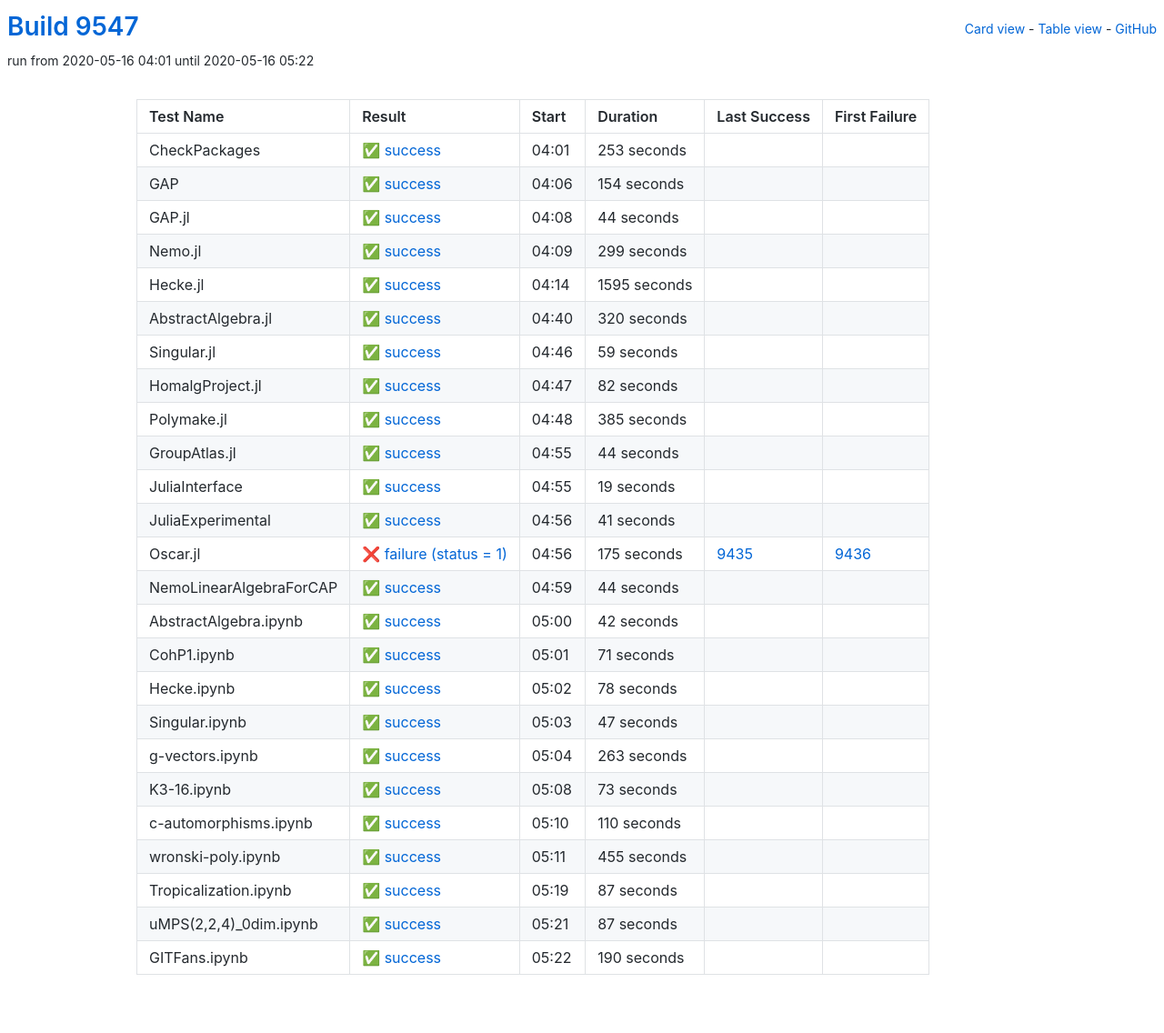
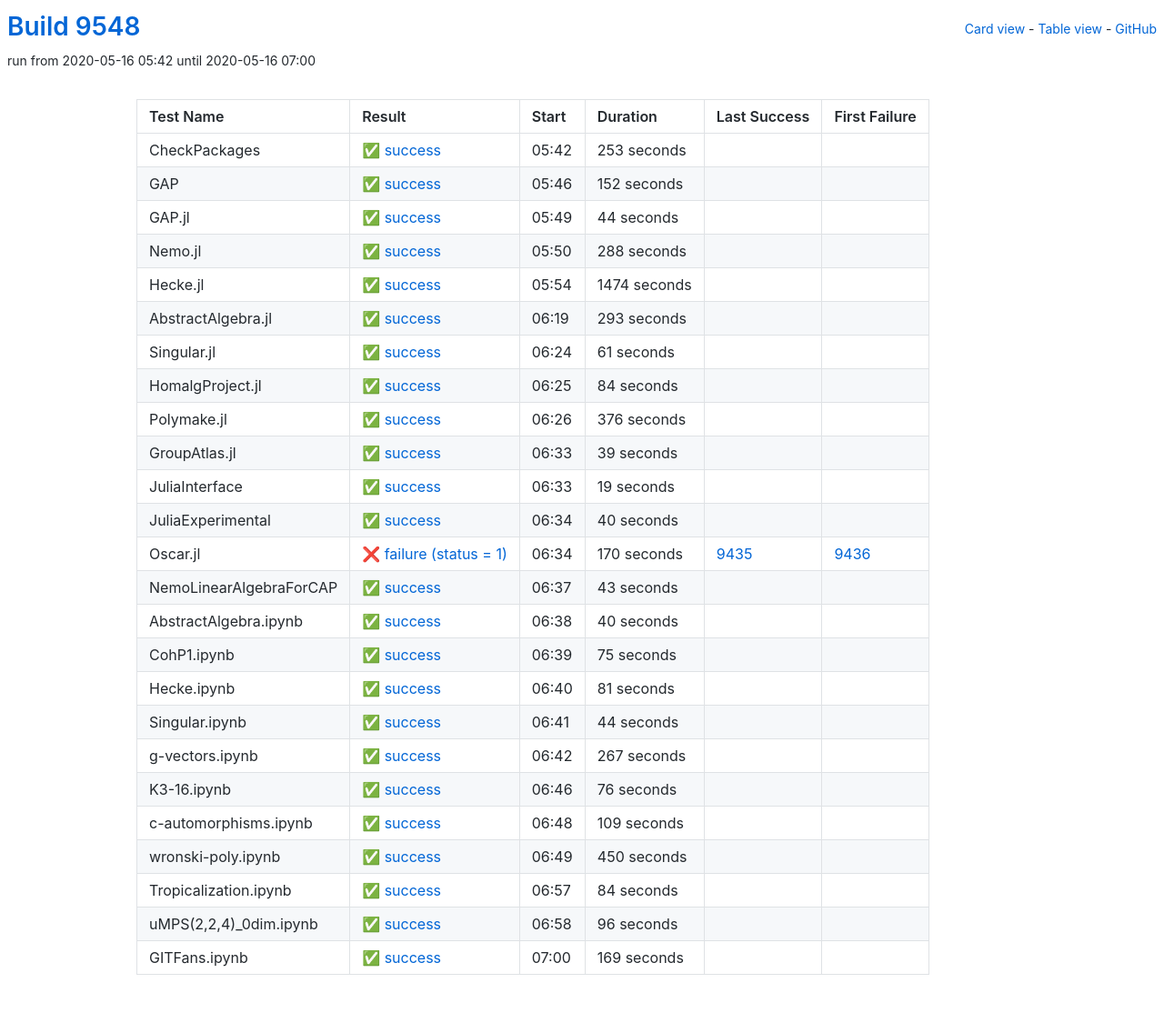
Before and after one commit to oscar-system/oscar-ci-status, a Jekyll site: the page built from table.html, in a window 1280 px wide. Shown: the whole page at 91% size. Built offline with Jekyll 4.4.1, drawn with Linux system fonts in a browser that asks for light colours.

Commit message:
Build 9548

```diff
--- a/_data/ci.yml
+++ b/_data/ci.yml
@@ -1,5 +1,5 @@
-build: 9547
-build_url: https://oscarci.mathematik.uni-kl.de/job/oscar/9547/
+build: 9548
+build_url: https://oscarci.mathematik.uni-kl.de/job/oscar/9548/
 job: oscar
 tests:
 - duration: 253
@@ -9,21 +9,21 @@
   id: checkpackages
   last_success: false
   last_success_url: null
-  log: https://oscarci.mathematik.uni-kl.de/job/oscar/9547/artifact/logs/build-9547/CheckPackages.log
+  log: https://oscarci.mathematik.uni-kl.de/job/oscar/9548/artifact/logs/build-9548/CheckPackages.log
   name: CheckPackages
-  start: 2020-05-16 04:01
+  start: 2020-05-16 05:42
   status: success
   success: true
-- duration: 154
+- duration: 152
   exitcode: 0
   first_failure: false
   first_failure_url: null
   id: gap
   last_success: false
   last_success_url: null
-  log: https://oscarci.mathematik.uni-kl.de/job/oscar/9547/artifact/logs/build-9547/GAP.log
+  log: https://oscarci.mathematik.uni-kl.de/job/oscar/9548/artifact/logs/build-9548/GAP.log
   name: GAP
-  start: 2020-05-16 04:06
+  start: 2020-05-16 05:46
   status: success
   success: true
 - duration: 44
@@ -33,93 +33,93 @@
   id: gap-jl
   last_success: false
   last_success_url: null
-  log: https://oscarci.mathematik.uni-kl.de/job/oscar/9547/artifact/logs/build-9547/GAP.jl.log
+  log: https://oscarci.mathematik.uni-kl.de/job/oscar/9548/artifact/logs/build-9548/GAP.jl.log
   name: GAP.jl
-  start: 2020-05-16 04:08
+  start: 2020-05-16 05:49
   status: success
   success: true
-- duration: 299
+- duration: 288
   exitcode: 0
   first_failure: false
   first_failure_url: null
   id: nemo-jl
   last_success: false
   last_success_url: null
-  log: https://oscarci.mathematik.uni-kl.de/job/oscar/9547/artifact/logs/build-9547/Nemo.jl.log
+  log: https://oscarci.mathematik.uni-kl.de/job/oscar/9548/artifact/logs/build-9548/Nemo.jl.log
   name: Nemo.jl
-  start: 2020-05-16 04:09
+  start: 2020-05-16 05:50
   status: success
   success: true
-- duration: 1595
+- duration: 1474
   exitcode: 0
   first_failure: false
   first_failure_url: null
   id: hecke-jl
   last_success: false
   last_success_url: null
-  log: https://oscarci.mathematik.uni-kl.de/job/oscar/9547/artifact/logs/build-9547/Hecke.jl.log
+  log: https://oscarci.mathematik.uni-kl.de/job/oscar/9548/artifact/logs/build-9548/Hecke.jl.log
   name: Hecke.jl
-  start: 2020-05-16 04:14
+  start: 2020-05-16 05:54
   status: success
   success: true
-- duration: 320
+- duration: 293
   exitcode: 0
   first_failure: false
   first_failure_url: null
   id: abstractalgebra-jl
   last_success: false
   last_success_url: null
-  log: https://oscarci.mathematik.uni-kl.de/job/oscar/9547/artifact/logs/build-9547/AbstractAlgebra.jl.log
+  log: https://oscarci.mathematik.uni-kl.de/job/oscar/9548/artifact/logs/build-9548/AbstractAlgebra.jl.log
   name: AbstractAlgebra.jl
-  start: 2020-05-16 04:40
+  start: 2020-05-16 06:19
   status: success
   success: true
-- duration: 59
+- duration: 61
   exitcode: 0
   first_failure: false
   first_failure_url: null
   id: singular-jl
   last_success: false
   last_success_url: null
-  log: https://oscarci.mathematik.uni-kl.de/job/oscar/9547/artifact/logs/build-9547/Singular.jl.log
+  log: https://oscarci.mathematik.uni-kl.de/job/oscar/9548/artifact/logs/build-9548/Singular.jl.log
   name: Singular.jl
-  start: 2020-05-16 04:46
+  start: 2020-05-16 06:24
   status: success
   success: true
-- duration: 82
+- duration: 84
   exitcode: 0
   first_failure: false
   first_failure_url: null
   id: homalgproject-jl
   last_success: false
   last_success_url: null
-  log: https://oscarci.mathematik.uni-kl.de/job/oscar/9547/artifact/logs/build-9547/HomalgProject.jl.log
+  log: https://oscarci.mathematik.uni-kl.de/job/oscar/9548/artifact/logs/build-9548/HomalgProject.jl.log
   name: HomalgProject.jl
-  start: 2020-05-16 04:47
+  start: 2020-05-16 06:25
   status: success
   success: true
-- duration: 385
+- duration: 376
   exitcode: 0
   first_failure: false
   first_failure_url: null
   id: polymake-jl
   last_success: false
   last_success_url: null
-  log: https://oscarci.mathematik.uni-kl.de/job/oscar/9547/artifact/logs/build-9547/Polymake.jl.log
+  log: https://oscarci.mathematik.uni-kl.de/job/oscar/9548/artifact/logs/build-9548/Polymake.jl.log
   name: Polymake.jl
-  start: 2020-05-16 04:48
+  start: 2020-05-16 06:26
   status: success
   success: true
-- duration: 44
+- duration: 39
   exitcode: 0
   first_failure: false
   first_failure_url: null
   id: groupatlas-jl
   last_success: false
   last_success_url: null
-  log: https://oscarci.mathematik.uni-kl.de/job/oscar/9547/artifact/logs/build-9547/GroupAtlas.jl.log
+  log: https://oscarci.mathematik.uni-kl.de/job/oscar/9548/artifact/logs/build-9548/GroupAtlas.jl.log
   name: GroupAtlas.jl
-  start: 2020-05-16 04:55
+  start: 2020-05-16 06:33
   status: success
   success: true
 - duration: 19
@@ -129,176 +129,176 @@
   id: juliainterface
   last_success: false
   last_success_url: null
-  log: https://oscarci.mathematik.uni-kl.de/job/oscar/9547/artifact/logs/build-9547/JuliaInterface.log
+  log: https://oscarci.mathematik.uni-kl.de/job/oscar/9548/artifact/logs/build-9548/JuliaInterface.log
   name: JuliaInterface
-  start: 2020-05-16 04:55
+  start: 2020-05-16 06:33
   status: success
   success: true
-- duration: 41
+- duration: 40
   exitcode: 0
   first_failure: false
   first_failure_url: null
   id: juliaexperimental
   last_success: false
   last_success_url: null
-  log: https://oscarci.mathematik.uni-kl.de/job/oscar/9547/artifact/logs/build-9547/JuliaExperimental.log
+  log: https://oscarci.mathematik.uni-kl.de/job/oscar/9548/artifact/logs/build-9548/JuliaExperimental.log
   name: JuliaExperimental
-  start: 2020-05-16 04:56
+  start: 2020-05-16 06:34
   status: success
   success: true
-- duration: 175
+- duration: 170
   exitcode: 1
   first_failure: 9436
   first_failure_url: https://oscarci.mathematik.uni-kl.de/job/oscar/9436/
   id: oscar-jl
   last_success: 9435
   last_success_url: https://oscarci.mathematik.uni-kl.de/job/oscar/9435/
-  log: https://oscarci.mathematik.uni-kl.de/job/oscar/9547/artifact/logs/build-9547/Oscar.jl.log
+  log: https://oscarci.mathematik.uni-kl.de/job/oscar/9548/artifact/logs/build-9548/Oscar.jl.log
   name: Oscar.jl
-  start: 2020-05-16 04:56
+  start: 2020-05-16 06:34
   status: failure
   success: false
-- duration: 44
+- duration: 43
   exitcode: 0
   first_failure: false
   first_failure_url: null
   id: nemolinearalgebraforcap
   last_success: false
   last_success_url: null
-  log: https://oscarci.mathematik.uni-kl.de/job/oscar/9547/artifact/logs/build-9547/NemoLinearAlgebraForCAP.log
+  log: https://oscarci.mathematik.uni-kl.de/job/oscar/9548/artifact/logs/build-9548/NemoLinearAlgebraForCAP.log
   name: NemoLinearAlgebraForCAP
-  start: 2020-05-16 04:59
+  start: 2020-05-16 06:37
   status: success
   success: true
-- duration: 42
+- duration: 40
   exitcode: 0
   first_failure: false
   first_failure_url: null
   id: abstractalgebra-ipynb
   last_success: false
   last_success_url: null
-  log: https://oscarci.mathematik.uni-kl.de/job/oscar/9547/artifact/logs/build-9547/AbstractAlgebra.ipynb.log
+  log: https://oscarci.mathematik.uni-kl.de/job/oscar/9548/artifact/logs/build-9548/AbstractAlgebra.ipynb.log
   name: AbstractAlgebra.ipynb
-  start: 2020-05-16 05:00
+  start: 2020-05-16 06:38
   status: success
   success: true
-- duration: 71
+- duration: 75
   exitcode: 0
   first_failure: false
   first_failure_url: null
   id: cohp1-ipynb
   last_success: false
   last_success_url: null
-  log: https://oscarci.mathematik.uni-kl.de/job/oscar/9547/artifact/logs/build-9547/CohP1.ipynb.log
+  log: https://oscarci.mathematik.uni-kl.de/job/oscar/9548/artifact/logs/build-9548/CohP1.ipynb.log
   name: CohP1.ipynb
-  start: 2020-05-16 05:01
+  start: 2020-05-16 06:39
   status: success
   success: true
-- duration: 78
+- duration: 81
   exitcode: 0
   first_failure: false
   first_failure_url: null
   id: hecke-ipynb
   last_success: false
   last_success_url: null
-  log: https://oscarci.mathematik.uni-kl.de/job/oscar/9547/artifact/logs/build-9547/Hecke.ipynb.log
+  log: https://oscarci.mathematik.uni-kl.de/job/oscar/9548/artifact/logs/build-9548/Hecke.ipynb.log
   name: Hecke.ipynb
-  start: 2020-05-16 05:02
+  start: 2020-05-16 06:40
   status: success
   success: true
-- duration: 47
+- duration: 44
   exitcode: 0
   first_failure: false
   first_failure_url: null
   id: singular-ipynb
   last_success: false
   last_success_url: null
-  log: https://oscarci.mathematik.uni-kl.de/job/oscar/9547/artifact/logs/build-9547/Singular.ipynb.log
+  log: https://oscarci.mathematik.uni-kl.de/job/oscar/9548/artifact/logs/build-9548/Singular.ipynb.log
   name: Singular.ipynb
-  start: 2020-05-16 05:03
+  start: 2020-05-16 06:41
   status: success
   success: true
-- duration: 263
+- duration: 267
   exitcode: 0
   first_failure: false
   first_failure_url: null
   id: g-vectors-ipynb
   last_success: false
   last_success_url: null
-  log: https://oscarci.mathematik.uni-kl.de/job/oscar/9547/artifact/logs/build-9547/g-vectors.ipynb.log
+  log: https://oscarci.mathematik.uni-kl.de/job/oscar/9548/artifact/logs/build-9548/g-vectors.ipynb.log
   name: g-vectors.ipynb
-  start: 2020-05-16 05:04
+  start: 2020-05-16 06:42
   status: success
   success: true
-- duration: 73
+- duration: 76
   exitcode: 0
   first_failure: false
   first_failure_url: null
   id: k3-16-ipynb
   last_success: false
   last_success_url: null
-  log: https://oscarci.mathematik.uni-kl.de/job/oscar/9547/artifact/logs/build-9547/K3-16.ipynb.log
+  log: https://oscarci.mathematik.uni-kl.de/job/oscar/9548/artifact/logs/build-9548/K3-16.ipynb.log
   name: K3-16.ipynb
-  start: 2020-05-16 05:08
+  start: 2020-05-16 06:46
   status: success
   success: true
-- duration: 110
+- duration: 109
   exitcode: 0
   first_failure: false
   first_failure_url: null
   id: c-automorphisms-ipynb
   last_success: false
   last_success_url: null
-  log: https://oscarci.mathematik.uni-kl.de/job/oscar/9547/artifact/logs/build-9547/c-automorphisms.ipynb.log
+  log: https://oscarci.mathematik.uni-kl.de/job/oscar/9548/artifact/logs/build-9548/c-automorphisms.ipynb.log
   name: c-automorphisms.ipynb
-  start: 2020-05-16 05:10
+  start: 2020-05-16 06:48
   status: success
   success: true
-- duration: 455
+- duration: 450
   exitcode: 0
   first_failure: false
   first_failure_url: null
   id: wronski-poly-ipynb
   last_success: false
   last_success_url: null
-  log: https://oscarci.mathematik.uni-kl.de/job/oscar/9547/artifact/logs/build-9547/wronski-poly.ipynb.log
+  log: https://oscarci.mathematik.uni-kl.de/job/oscar/9548/artifact/logs/build-9548/wronski-poly.ipynb.log
   name: wronski-poly.ipynb
-  start: 2020-05-16 05:11
+  start: 2020-05-16 06:49
   status: success
   success: true
-- duration: 87
+- duration: 84
   exitcode: 0
   first_failure: false
   first_failure_url: null
   id: tropicalization-ipynb
   last_success: false
   last_success_url: null
-  log: https://oscarci.mathematik.uni-kl.de/job/oscar/9547/artifact/logs/build-9547/Tropicalization.ipynb.log
+  log: https://oscarci.mathematik.uni-kl.de/job/oscar/9548/artifact/logs/build-9548/Tropicalization.ipynb.log
   name: Tropicalization.ipynb
-  start: 2020-05-16 05:19
+  start: 2020-05-16 06:57
   status: success
   success: true
-- duration: 87
+- duration: 96
   exitcode: 0
   first_failure: false
   first_failure_url: null
   id: umps-2-2-4-0dim-ipynb
   last_success: false
   last_success_url: null
-  log: https://oscarci.mathematik.uni-kl.de/job/oscar/9547/artifact/logs/build-9547/uMPS-2-2-4-_0dim.ipynb.log
+  log: https://oscarci.mathematik.uni-kl.de/job/oscar/9548/artifact/logs/build-9548/uMPS-2-2-4-_0dim.ipynb.log
   name: uMPS(2,2,4)_0dim.ipynb
-  start: 2020-05-16 05:21
+  start: 2020-05-16 06:58
   status: success
   success: true
-- duration: 190
+- duration: 169
   exitcode: 0
   first_failure: false
   first_failure_url: null
   id: gitfans-ipynb
   last_success: false
   last_success_url: null
-  log: https://oscarci.mathematik.uni-kl.de/job/oscar/9547/artifact/logs/build-9547/GITFans.ipynb.log
+  log: https://oscarci.mathematik.uni-kl.de/job/oscar/9548/artifact/logs/build-9548/GITFans.ipynb.log
   name: GITFans.ipynb
-  start: 2020-05-16 05:22
+  start: 2020-05-16 07:00
   status: success
   success: true
```
Also changed, not shown: README.md.
